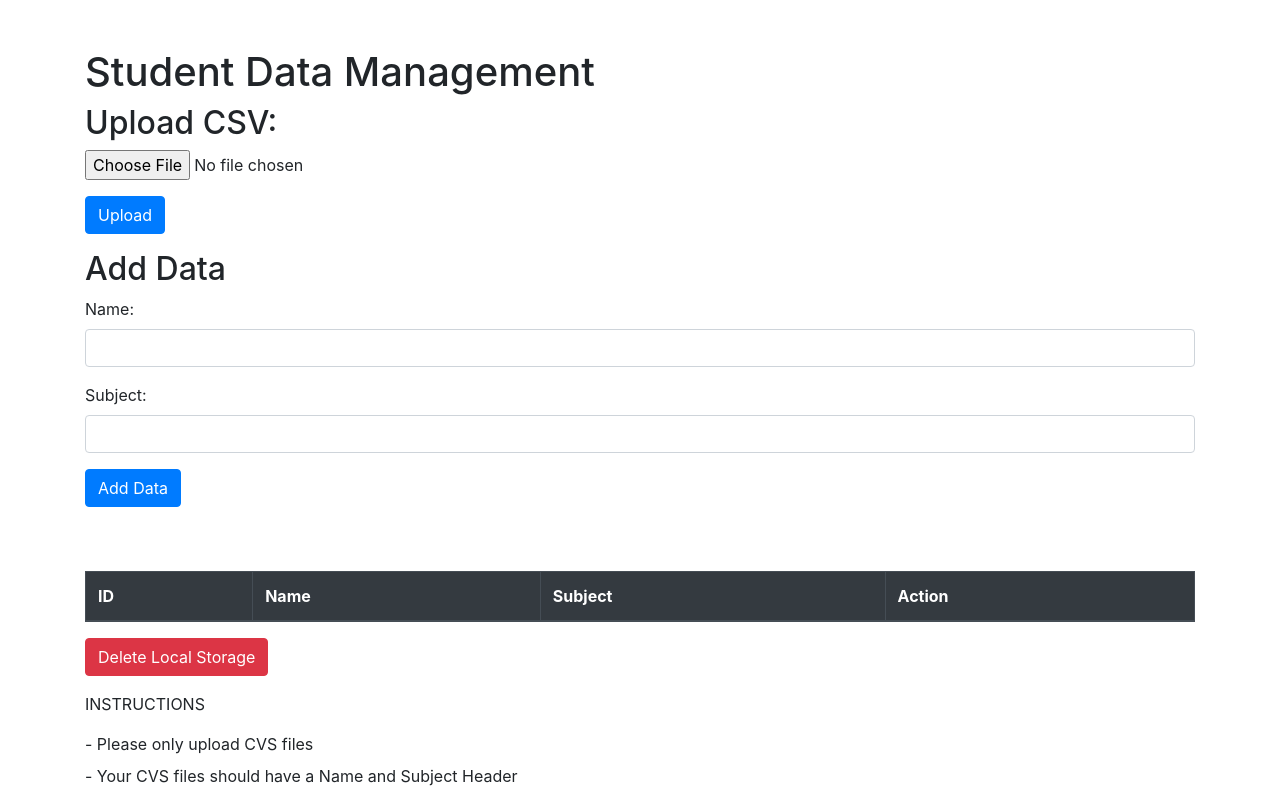
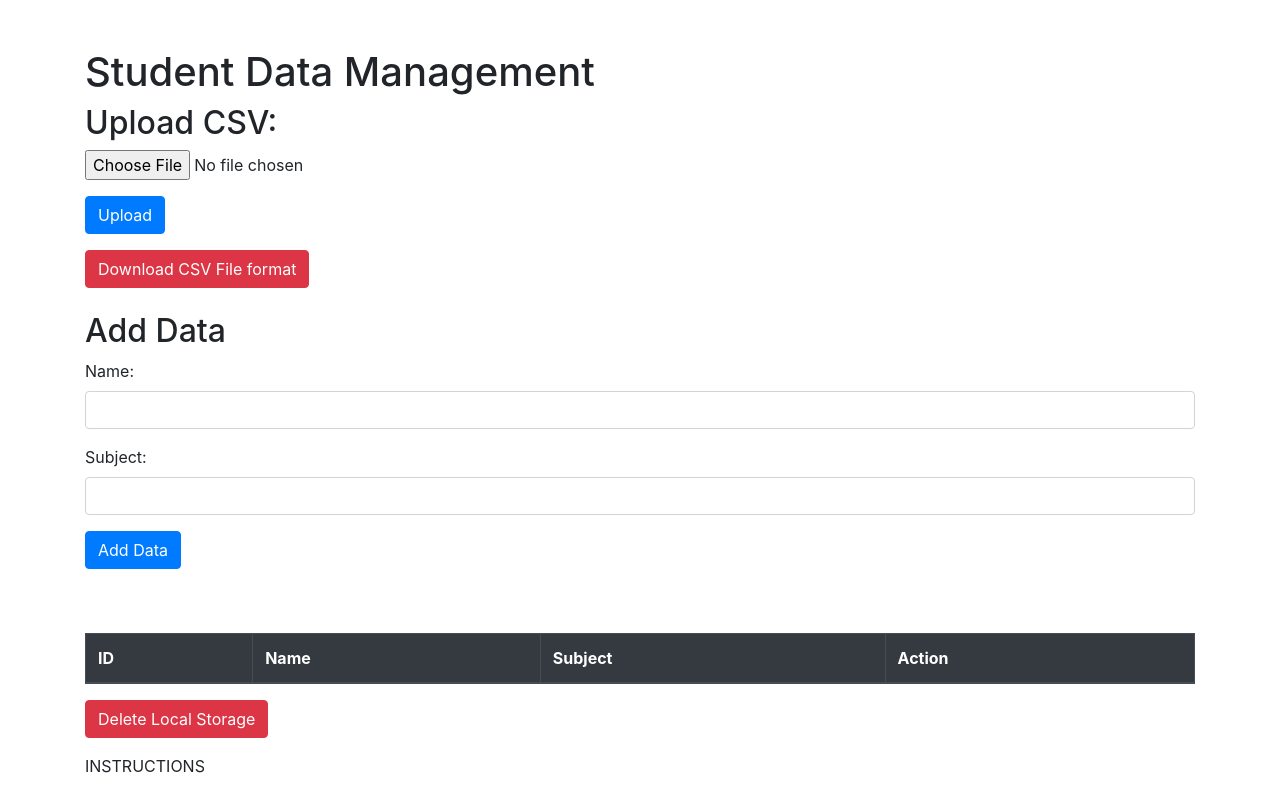
Before and after one commit to kodapaul/delavega_processCSV, a plain HTML site: page index.html in a window 1280 px wide. Shown: the top 791 px of the page. Drawn offline with nearby package versions, Linux system fonts and the light colour scheme.

Commit message:
update html

```diff
--- a/index.html
+++ b/index.html
@@ -10,6 +10,7 @@
 
 <body>
     <div class="container mt-5">
+        <div>
             <h1>Student Data Management</h1>
             <form id="uploadForm" class="mb-3">
                 <div class="form-group">
@@ -18,7 +19,10 @@
                 </div>
                 <button type="submit" class="btn btn-primary">Upload</button>
             </form>
+            <a href="Test1.csv" download="data.json" class="btn btn-danger">Download CSV File format</a>
 
+        </div>
+        <br>
         <h2>Add Data</h2>
         <form id="addDataForm" class="mb-3">
             <div class="form-group">
```
Lines whose indentation alone changed are shown as unchanged.
